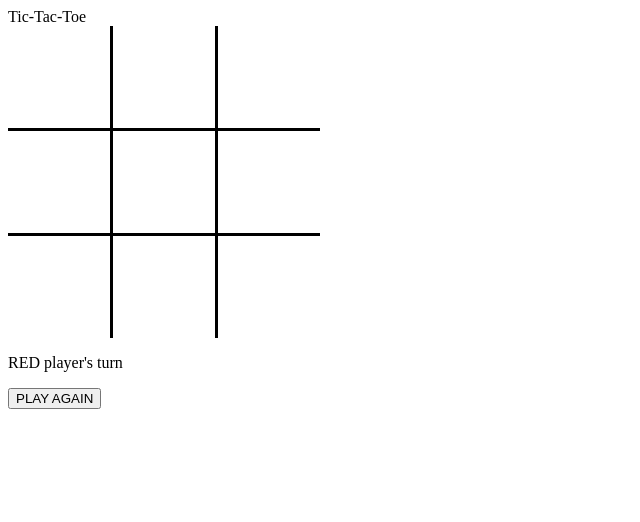
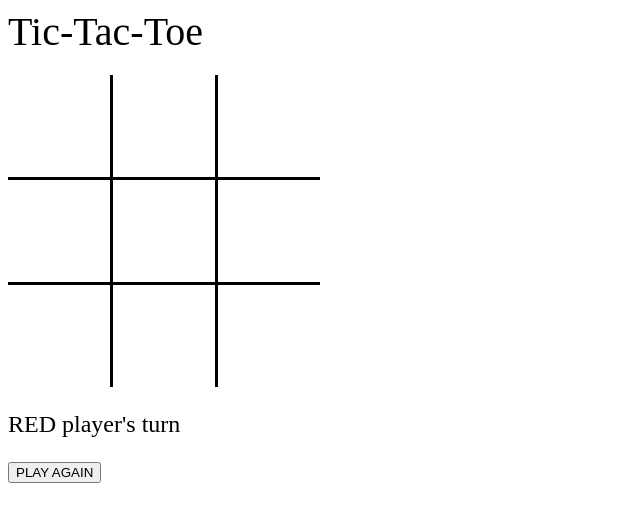
Before and after one commit to wesleystedman/tic-tac-toe, a plain HTML site: page index.html in a window 1280 px wide. Shown: the whole page, without its empty margins (0-640 px from the left). Drawn offline with Linux system fonts and the light colour scheme.

Commit message:
update css

```diff
--- a/css/main.css
+++ b/css/main.css
@@ -1,3 +1,12 @@
+header {
+    font-size: 40px;
+    margin-bottom: 20px;
+}
+
+p {
+    font-size: 24px;
+}
+
 #gameboard {
     border-collapse: collapse;
 }
@@ -5,8 +14,6 @@
 #gameboard td {
     width: 100px;
     height: 100px;
-    text-align: center;
-    font-size: 48px;
     border-color: black;
     border-width: 3px;
     cursor: pointer;
```
Also changed, not shown: index.html (+0 -1 lines).
